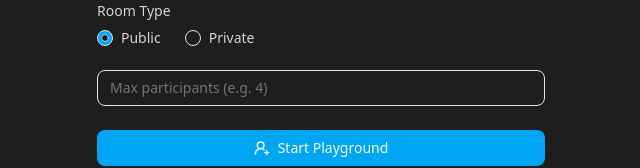
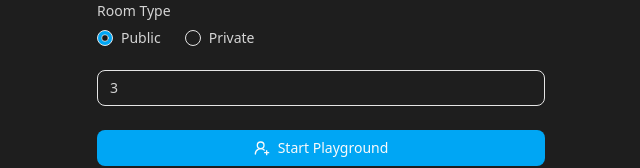
Before and after one commit to monushah108/codex, a Next.js app: page /playground in a window 1280 px wide. Shown: the part 400-568 px from the top of the page, without its empty margins (319-959 px from the left). Built offline with nearby package versions, Linux system fonts and the light colour scheme.

Commit message:
join route fix

```diff
--- a/app/api/join/routes.ts
+++ b/app/api/join/route.ts
@@ -1,4 +1,5 @@
 import { connectDB } from "@/lib/db";
+import { getUser } from "@/lib/getUser";
 import Member from "@/model/member";
 import Room from "@/model/room";
 import { playSchema } from "@/validation/playground";
@@ -35,12 +36,9 @@ export async function GET(request: NextRequest) {
 }
 
 export async function POST(request: NextRequest) {
-  const { success, data, error } = playSchema.safeParse({
-    name,
-    maxUser,
-    roomType,
-    password,
-  });
+  const body = await request.json();
+  const userId = await getUser(request);
+  const { success, data, error } = playSchema.safeParse(body);
 
   if (!success) {
     return Response.json(
@@ -49,12 +47,10 @@ export async function POST(request: NextRequest) {
     );
   }
 
-  const { name, roomType, maxUser, password } = data;
+  const { roomName, roomType, maxUser, password } = data;
 
   try {
-    // const memeber = await Member.create({
-
-    // })
+    const memeber = await Member.create({});
 
     return Response.json({ request });
   } catch {
--- a/app/playground/page.tsx
+++ b/app/playground/page.tsx
@@ -13,11 +13,11 @@ import gokuSvg from "@/public/super-saiyan-goku.gif";
 import heartSvg from "@/public/pixel-heart.gif";
 
 export default function Page() {
-  const [name, setName] = useState("codex-room");
+  const [roomName, setRoomName] = useState("codex-room");
   const [roomType, setRoomType] = useState<"public" | "private">("public");
-  const [password, setPassword] = useState("");
+  const [password, setPassword] = useState("12345678");
   const [IsLoading, setIsLoading] = useState(false);
-  const [maxUser, setMaxUser] = useState("");
+  const [maxUser, setMaxUser] = useState("3");
 
   // safer invite link
   // const baseUrl = process.env.NEXT_PUBLIC_API_URL || window.location.origin;
@@ -29,19 +29,23 @@ export default function Page() {
   // };
 
   const handleStart = async () => {
-    const response = await fetch("api/join", {
+    const response = await fetch("/api/join", {
       method: "POST",
-      body: {
-        name,
+      headers: {
+        "Content-Type": "application/json",
+      },
+      credentials: "include",
+      body: JSON.stringify({
+        roomName,
         roomType,
-        password,
+        password: roomType === "private" ? password : undefined,
         maxUser,
-      },
+      }),
     });
 
-    const data = await response.json();
+    // const data = await response.json();
 
-    console.log(data);
+    console.log(response);
 
     // redirect or start socket here
   };
@@ -63,8 +67,8 @@ export default function Page() {
         <div className="space-y-2">
           <Label>Room Name</Label>
           <Input
-            value={name}
-            onChange={(e) => setName(e.target.value)}
+            value={roomName}
+            onChange={(e) => setRoomName(e.target.value)}
             placeholder="enter room name"
             className="bg-[#1e1e1e] border-[#2d2d30]"
           />
--- /dev/null
+++ b/lib/getUser.ts
@@ -0,0 +1,12 @@
+import { auth } from "@/lib/auth";
+import { NextRequest } from "next/server";
+
+export async function getUser(request: NextRequest) {
+  const session = await auth.api.getSession({
+    headers: request.headers,
+  });
+
+  if (!session) return null;
+
+  return session.user.id;
+}
--- a/model/member.ts
+++ b/model/member.ts
@@ -1,23 +1,28 @@
-import { model, Schema } from "mongoose";
+import { model, models, Schema } from "mongoose";
 
-const memberSchema = new Schema({
+const memberSchema = new Schema(
+  {
     userId: {
       type: Schema.Types.ObjectId,
       required: true,
       ref: "User",
     },
+
     role: {
       type: String,
-    enums: ["admin", "manager", "user"],
+      enum: ["admin", "manager", "user"], // ✅ fixed
       default: "user",
     },
+
     roomId: {
       type: Schema.Types.ObjectId,
       required: true,
       ref: "Room",
     },
-});
+  },
+  { timestamps: true },
+);
 
-const Member = model("Member", memberSchema);
+const Member = models.Member || model("Member", memberSchema);
 
 export default Member;
--- a/validation/playground.ts
+++ b/validation/playground.ts
@@ -1,17 +1,19 @@
-import z from "zod";
+import { z } from "zod";
 
-export const playSchema = z.object({
-  name: z
+export const playSchema = z
+  .object({
+    roomName: z
       .string("plz enter your room name")
-    .max(8, "name character must be at 8 char"),
+      .max(8, "name must be at most 8 characters"),
+
     maxUser: z
       .string("you have to enter max participants")
-    .max(4, "max users can be at 4"),
+      .max(4, "max users can be at most 4"),
+
     roomType: z.enum(["public", "private"]),
-  password: z
-    .number("plz enter the password ")
-    .max(8, "password must be at 8 digits")
-    .optional()
+
+    password: z.string().max(8, "password must be at most 8 digits").optional(),
+  })
   .superRefine((data, ctx) => {
     if (data.roomType === "private" && !data.password) {
       ctx.addIssue({
@@ -20,5 +22,4 @@ export const playSchema = z.object({
         message: "Password is required for private rooms",
       });
     }
-    }),
   });
```
Also changed, not shown: app/api/route.ts (added), app/api/routes.ts (deleted). Lines whose indentation alone changed are shown as unchanged.
